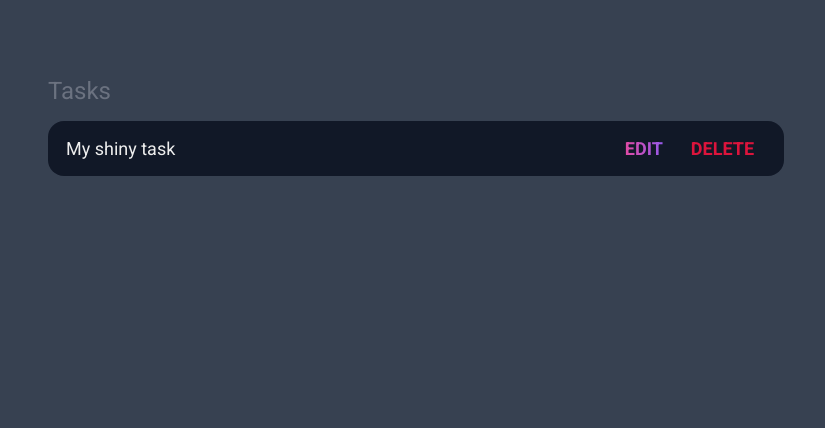
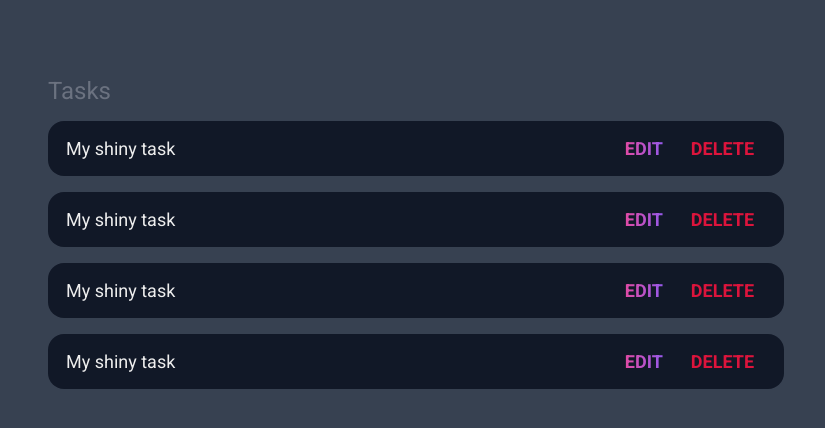
Before and after one commit to Jeet-87/ToDo-List, a plain HTML site: page index.html in a window 1280 px wide. Shown: the part 154-582 px from the top of the page, without its empty margins (224-1049 px from the left). Drawn offline with Linux system fonts and the light colour scheme.

Commit message:
added some CSS and JS

```diff
--- a/app.js
+++ b/app.js
@@ -0,0 +1,24 @@
+
+
+window.addEventListener('load', () => {
+    const form = document.querySelector('#new-task-form');
+    const input = document.querySelector('#new-task-input');
+    const eleList = document.querySelector('#tasks');
+
+    console.log(form);
+
+    form.addEventListener('submit', (e) => {
+        e.preventDefault();
+
+        const task = input.value;
+
+        if(!task){
+            alert('Please enter a valid task!');
+            return;
+        } else{
+            console.log(task);
+            //create task here
+            input.value = '';
+        }
+    })
+})
--- a/index.html
+++ b/index.html
@@ -10,8 +10,8 @@
 <body>
     <header>
         <h1>To Do List - 2023</h1>
-        <form action="" id="new-task-form">
-            <input type="text" id="new-task-input" placeholder="What do you have planned!">
+        <form action="" id="new-task-form" >
+            <input type="text" id="new-task-input" placeholder="What do you have planned!" autocomplete="off">
             <input type="submit" value="Add Task" id="new-task-submit">
         </form>
     </header>
@@ -30,6 +30,37 @@
                         <button class="delete">Delete</button>
                     </div>
                 </div>
+
+                <div class="task">
+                    <div class="content">
+                        <input class="text" value="My shiny task" readonly>
+                    </div>
+                    <div class="actions">
+                        <button class="edit">Edit</button>
+                        <button class="delete">Delete</button>
+                    </div>
+                </div>
+
+                <div class="task">
+                    <div class="content">
+                        <input class="text" value="My shiny task" readonly >
+                    </div>
+                    <div class="actions">
+                        <button class="edit">Edit</button>
+                        <button class="delete">Delete</button>
+                    </div>
+                </div>
+
+                <div class="task">
+                    <div class="content">
+                        <input class="text" value="My shiny task" readonly>
+                    </div>
+                    <div class="actions">
+                        <button class="edit">Edit</button>
+                        <button class="delete">Delete</button>
+                    </div>
+                </div>
+
             </div>
         </section>
     </main>
```
Also changed, not shown: main.css (line endings or trailing spaces).
